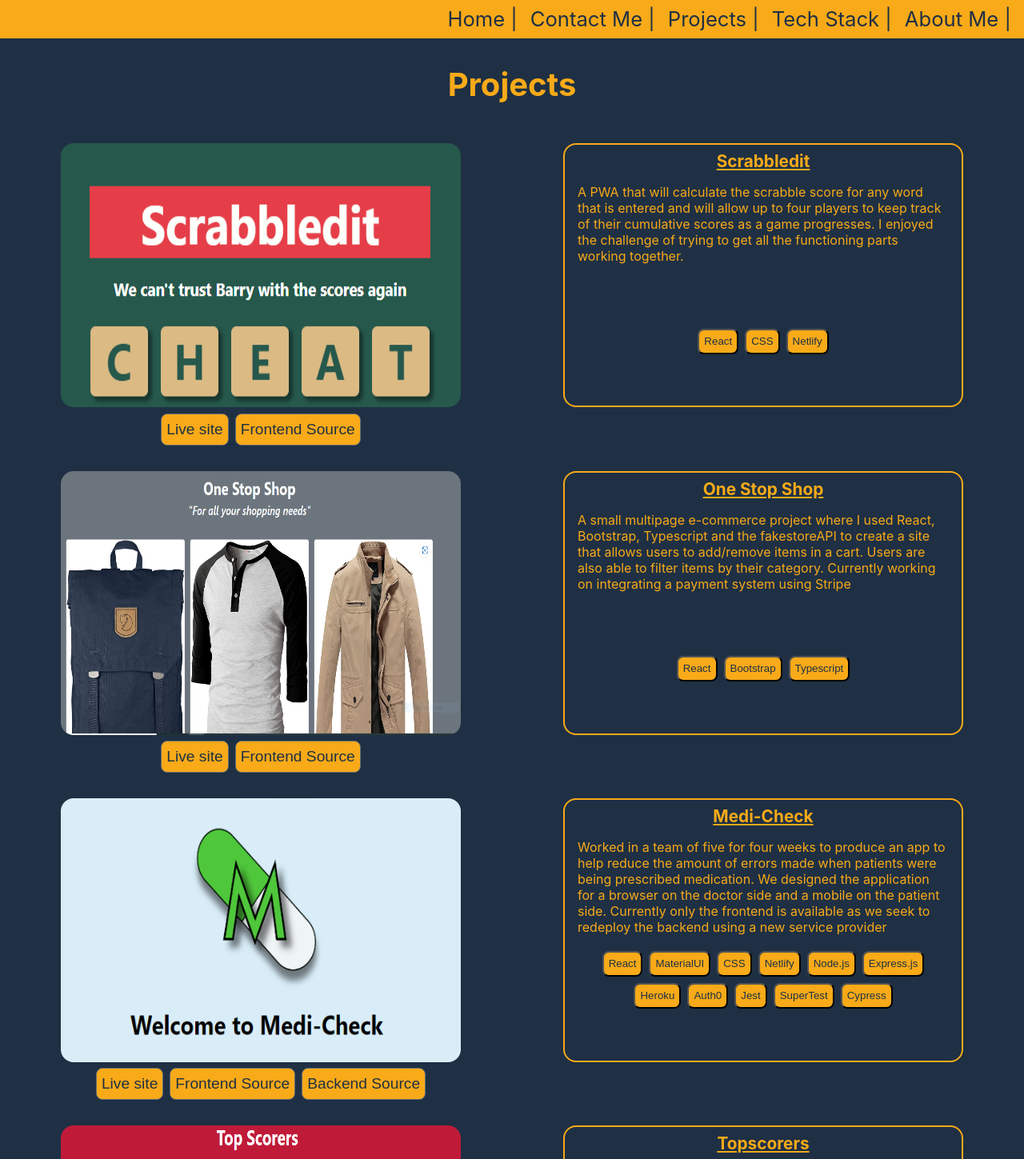
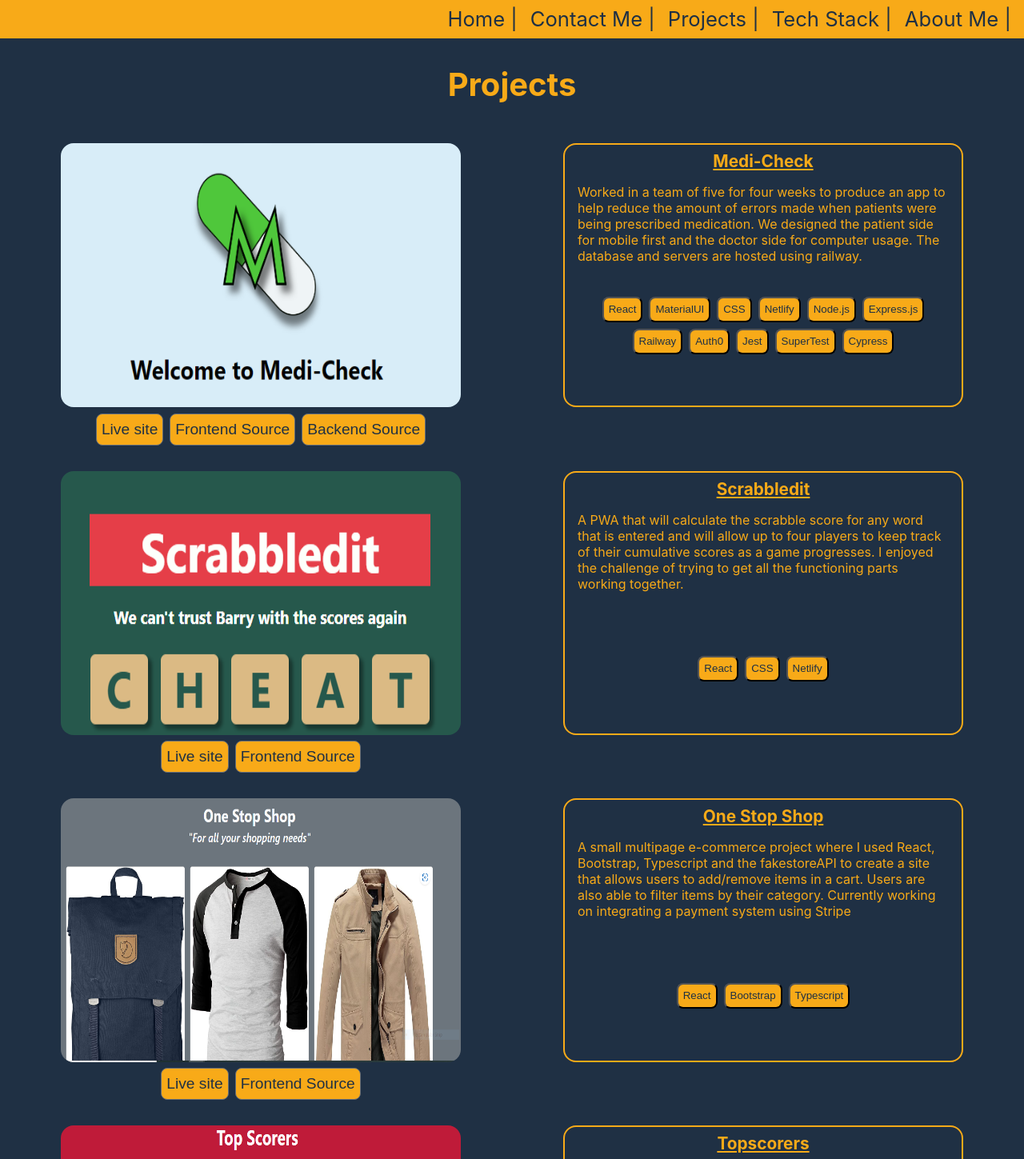
Before and after one commit to TomBirbeck/portfoliov2, a Next.js app: page /projects in a window 1280 px wide. Shown: the top 1449 px of the page at 80% size. Built offline with nearby package versions, Linux system fonts and the light colour scheme.

Commit message:
updated project descriptions

```diff
--- a/pages/projects.js
+++ b/pages/projects.js
@@ -8,6 +8,19 @@ import scorer from '../assets/topscorers.PNG'
 import oneshop from '../assets/oneshop.PNG'
 
 const projects = [
+  {
+      name: 'Medi-Check',
+      img: medi.src,
+      live: 'https://medi-check.netlify.app/',
+      frontend:
+        'https://github.com/SchoolOfCode/final-project_front-end-five-guys',
+      backend: 'https://github.com/SchoolOfCode/final-project_back-end-five-guys',
+      info: 'Worked in a team of five for four weeks to produce an app to help reduce the amount of errors made when patients were being prescribed medication. We designed the patient side for mobile first and the doctor side for computer usage. The database and servers are hosted using railway.',
+      tech: [ 'React', 'MaterialUI', 'CSS', 'Netlify', 'Node.js', 'Express.js', 'Railway', 'Auth0', 'Jest', 'SuperTest', 'Cypress',]
+    //   techfront: 'Frontend: React, MaterialUI, CSS, Cypress, Auth0, Netlify.',
+    //   techback:
+    //     'Backend: Node.js, Express.js, dotenv, Heroku, Jest, Supertest, Postman, cors.',
+    },
   {
     name: 'Scrabbledit',
     img: scrabble.src,
@@ -29,19 +42,6 @@ const projects = [
   //     'Backend: Node.js, Express.js, dotenv, Heroku, Jest, Supertest, Postman, cors.',
   },
     {
-      name: 'Medi-Check',
-      img: medi.src,
-      live: 'https://medi-check.netlify.app/',
-      frontend:
-        'https://github.com/SchoolOfCode/final-project_front-end-five-guys',
-      backend: 'https://github.com/SchoolOfCode/final-project_back-end-five-guys',
-      info: 'Worked in a team of five for four weeks to produce an app to help reduce the amount of errors made when patients were being prescribed medication. We designed the application for a browser on the doctor side and a mobile on the patient side. Currently only the frontend is available as we seek to redeploy the backend using a new service provider',
-      tech: [ 'React', 'MaterialUI', 'CSS', 'Netlify', 'Node.js', 'Express.js', 'Heroku', 'Auth0', 'Jest', 'SuperTest', 'Cypress',]
-    //   techfront: 'Frontend: React, MaterialUI, CSS, Cypress, Auth0, Netlify.',
-    //   techback:
-    //     'Backend: Node.js, Express.js, dotenv, Heroku, Jest, Supertest, Postman, cors.',
-    },
-    {
       name: 'Topscorers',
       img: scorer.src,
       live: 'https://topscorers.netlify.app/',
@@ -49,8 +49,8 @@ const projects = [
         'https://github.com/TomBirbeck/topscorer/tree/main/backend',
       backend:
         'https://github.com/TomBirbeck/topscorer/tree/main/backend',
-      info: `A full stack application that allows users to search through the top scorers in the English Premier League from the 1992/93 season to present day. The React front end, hosted on Netlify, utilisises a stand alone API built using a TDD method, that I'm looking to extend to be able to supply data from the top 5 European leagues over the same time period. The database is hosted on Heroku. Currently only the frontend is available as I seek to redeploy the backend using a new service provider`,
-      tech: ['React', 'CSS', 'Netlify', 'Node.js', 'Express.js', 'Heroku', 'Jest', 'Supertest', 'Postman'],
+      info: `A full stack application that allows users to search through the top scorers in the English Premier League from the 1992/93 season to present day. The React front end, hosted on Netlify, utilisises a stand alone API built using a TDD method, that I'm looking to extend to be able to supply data from the top 5 European leagues over the same time period. The database is hosted using ElephantSQL, wih the server hosted through Render.`,
+      tech: ['React', 'CSS', 'Netlify', 'Node.js', 'Express.js', 'ElephantSQL', 'Render', 'Jest', 'Supertest', 'Postman'],
     },
     {
       name: 'Portfol.io',
```
